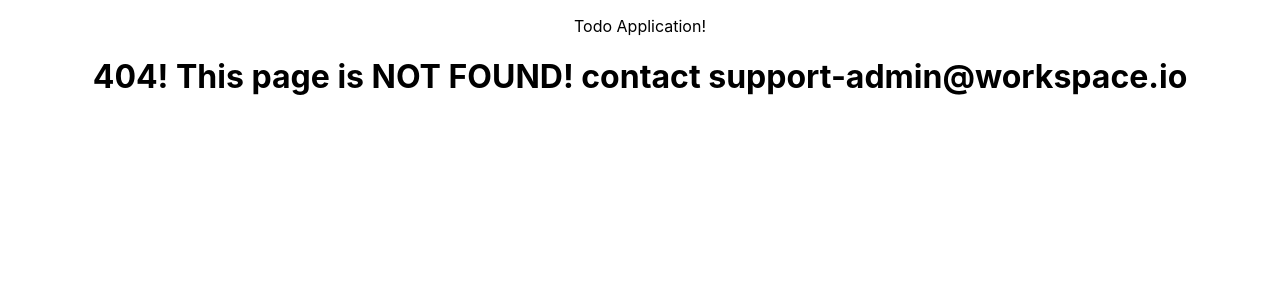
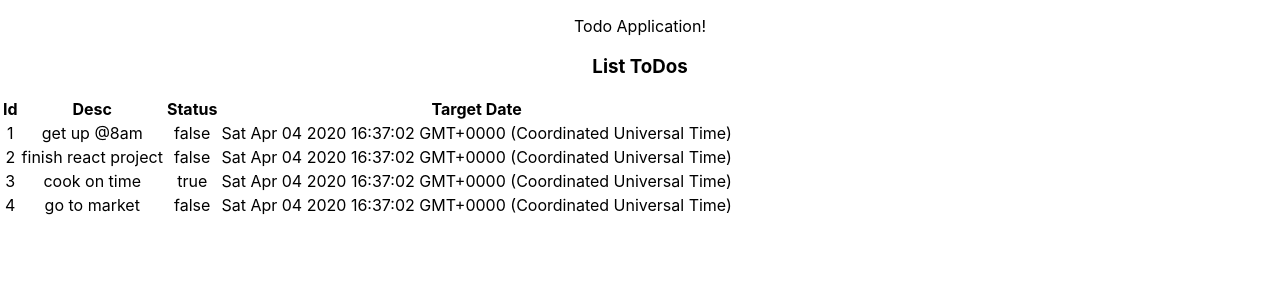
Before and after one commit to priyodas12/ReactSpringbootTodoApp, a React (Create React App) app: page /todos in a window 1280 px wide. Before the commit this address had no page. Shown: the top 300 px of the page. Built offline with nearby package versions, Linux system fonts and the light colour scheme.

Commit message:
added todo page

```diff
--- /dev/null
+++ b/src/Components/todo/ListTodoPage.jsx
@@ -0,0 +1,49 @@
+import React, { Component } from 'react'
+
+export class ListTodoPage extends Component {
+
+    constructor(props) {
+        super(props)
+
+        this.state = {
+             todos:[
+               {id:1,name:'get up @8am',isDone:false,timeline:new Date()},
+               {id:2,name:'finish react project',isDone:false,timeline:new Date()},
+               {id:3,name:'cook on time',isDone:true,timeline:new Date()},
+               {id:4,name:'go to market',isDone:false,timeline:new Date()}
+             ]
+        }
+    }
+
+    render() {
+        return (
+            <div>
+              <h3>List ToDos</h3>
+              <table>
+                  <thead>
+                      <tr>
+                          <th>Id</th>
+                          <th>Desc</th>
+                          <th>Status</th>
+                          <th>Target Date</th>
+                      </tr>
+                  </thead>
+                  <tbody>
+                    {
+                      this.state.todos.map(todo=>
+                        <tr>
+                            <td>{todo.id}</td>
+                            <td>{todo.name}</td>
+                            <td>{todo.isDone.toString()}</td>
+                            <td>{todo.timeline.toString()}</td>
+                        </tr>
+                      )
+                    }
+                  </tbody>
+              </table>
+            </div>
+        )
+    }
+}
+
+export default ListTodoPage
--- a/src/Components/todo/TodoApp.jsx
+++ b/src/Components/todo/TodoApp.jsx
@@ -3,7 +3,8 @@ import Login from './Login'
 import WelcomePage from './WelcomePage'
 import ErrorPage from './ErrorPage'
 import InvalidPage from './InvalidPage'
-import { BrowserRouter as Router, Route,Switch} from 'react-router-dom'
+import ListTodoPage from './ListTodoPage'
+import { BrowserRouter as Router, Route,Switch,Link} from 'react-router-dom'
 
 export class TodoApp extends Component {
     render() {
@@ -15,8 +16,10 @@ export class TodoApp extends Component {
                   <Route path="/" exact component={Login}/>
                   <Route path="/login" component={Login}/>
                   <Route path="/welcome/:name" component={WelcomePage}/>
+                  <Route path="/todos" exact component={ListTodoPage}/>
                   {/*<Route path="/error" exact component={ErrorPage}/>*/}
                   <Route path="" exact component={InvalidPage}/>
+
                 </Switch>
               </Router>
               {/*<Login />
--- a/src/Components/todo/WelcomePage.jsx
+++ b/src/Components/todo/WelcomePage.jsx
@@ -1,11 +1,13 @@
 
 import React, { Component } from 'react'
+import { BrowserRouter as Router, Route,Switch,Link} from 'react-router-dom'
 
 export class WelcomePage extends Component {
     render() {
         return (
             <div>
                 <p>welcome to {this.props.match.params.name}@workspace.io</p>
+                You can manage your <Link to='/todos'>todo Here</Link>
             </div>
         )
     }
```
